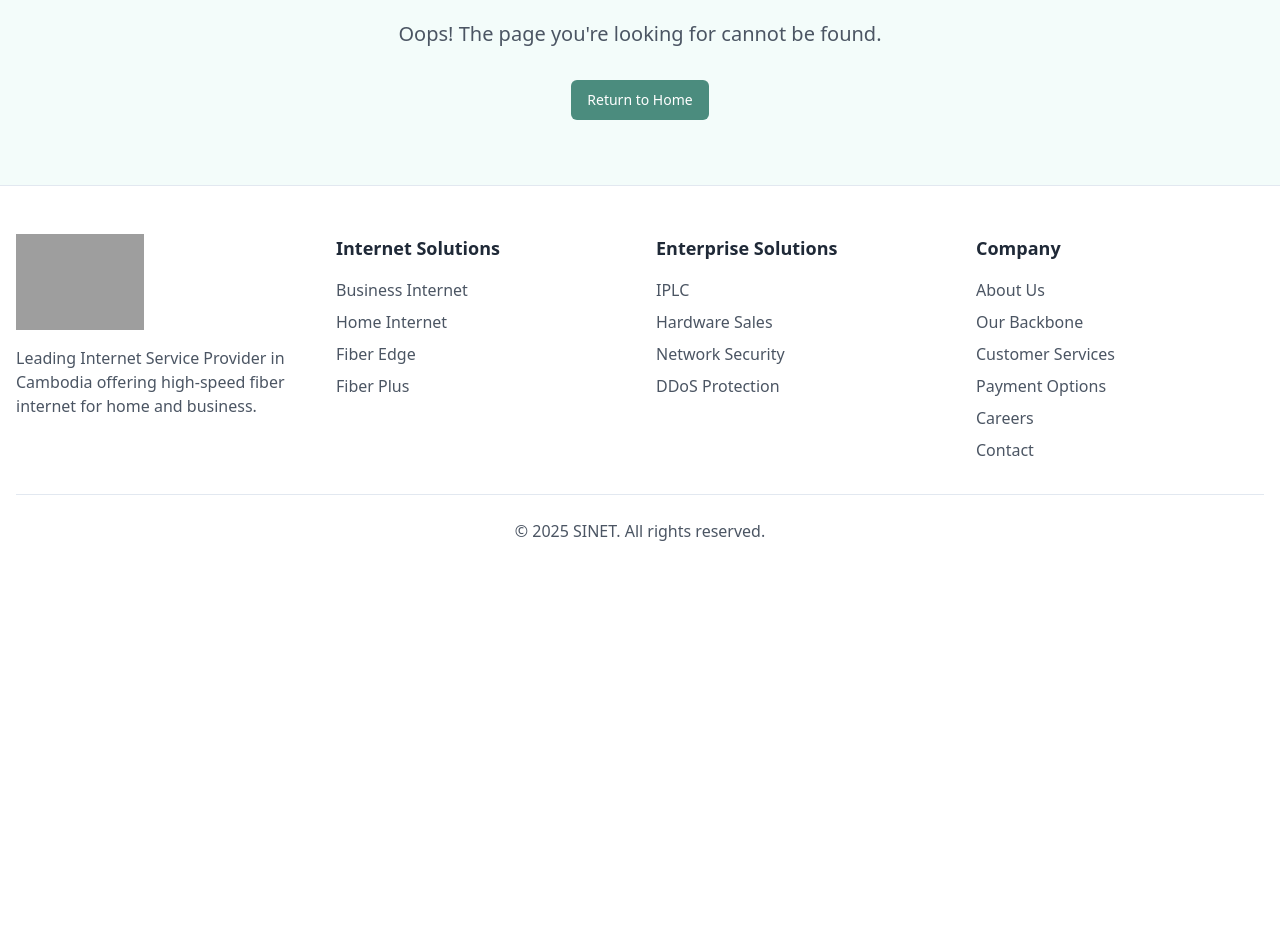
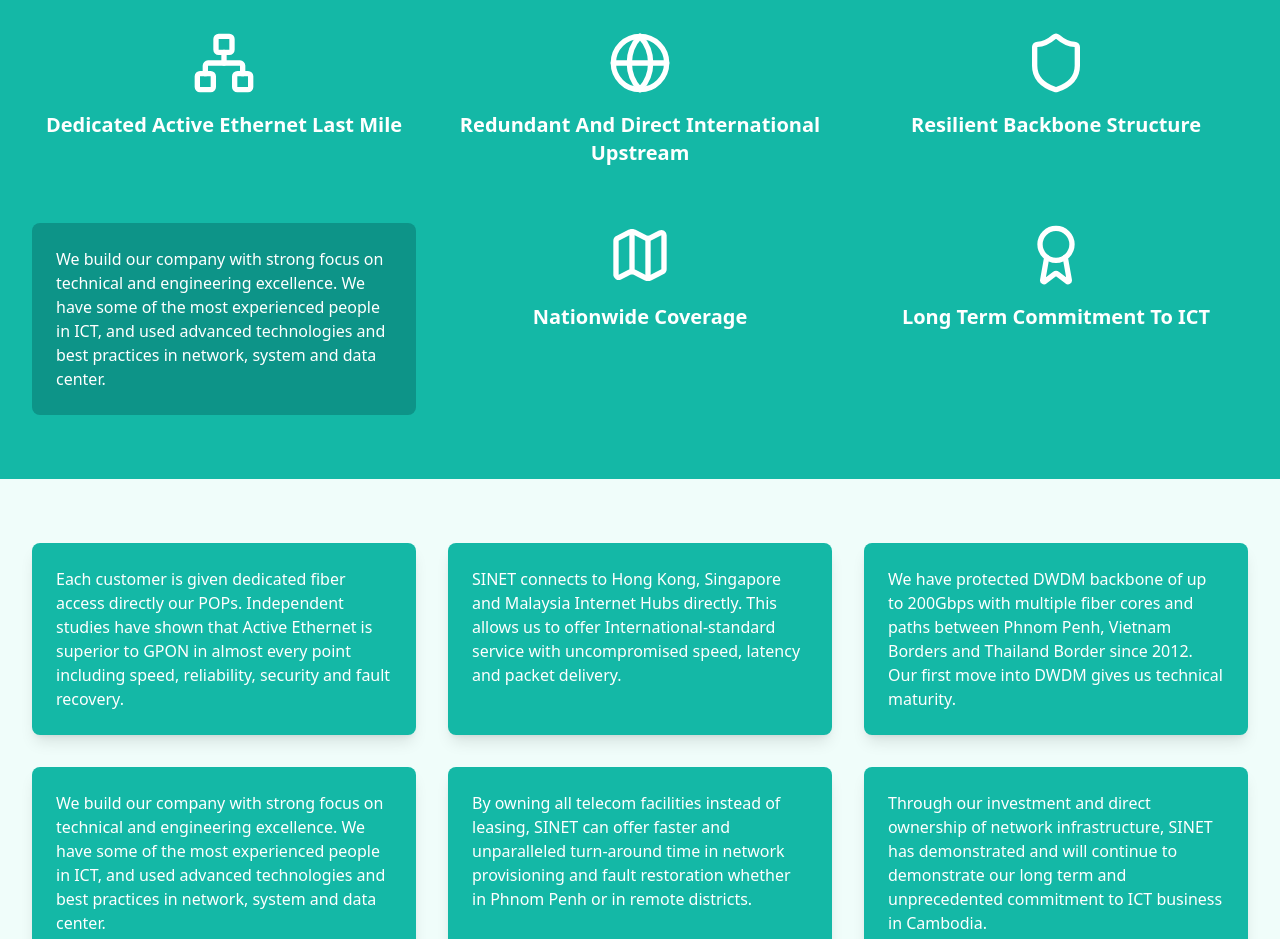
Before and after one commit to 2022172Samnang/sinet, a React (Vite) app: page /about-us/why-sinet in a window 1280 px wide. Shown: the part 233-1172 px from the top of the page. Before the commit the page ends 800 px from the top, so only its background shows below. Built offline with nearby package versions, Linux system fonts and the light colour scheme; grey boxes are pictures that could not be loaded.

Commit message:
Add Why SINET page
Create a page displaying the "Why SINET" information, including sections for key features and partner logos, based on the provided image. Add a route and link to it.

```diff
--- a/src/App.tsx
+++ b/src/App.tsx
@@ -13,6 +13,7 @@ import IPLCService from "./pages/IPLCService";
 import IPTransit from "./pages/IPTransit";
 import PaymentOptions from "./pages/PaymentOptions";
 import BackbonePage from "./pages/BackbonePage";
+import WhySinet from "./pages/WhySinet";
 
 const queryClient = new QueryClient();
 
@@ -38,6 +39,7 @@ const App = () => (
           <Route path="/enterprise-solution/ip-transit" element={<IPTransit />} />
           <Route path="/customer-service/payment-options" element={<PaymentOptions />} />
           <Route path="/about-us/our-backbone" element={<BackbonePage />} />
+          <Route path="/about-us/why-sinet" element={<WhySinet />} />
           {/* ADD ALL CUSTOM ROUTES ABOVE THE CATCH-ALL "*" ROUTE */}
           <Route path="*" element={<NotFound />} />
         </Routes>
--- /dev/null
+++ b/src/pages/WhySinet.tsx
@@ -0,0 +1,151 @@
+
+import React from "react";
+import Navbar from "@/components/Navbar";
+import Footer from "@/components/Footer";
+import { Network, Globe, Award, Shield, Map } from "lucide-react";
+import { Card, CardContent } from "@/components/ui/card";
+
+const WhySinet = () => {
+  return (
+    <div className="min-h-screen flex flex-col">
+      <Navbar />
+
+      {/* Hero Section */}
+      <section className="py-16 bg-teal-500 text-white">
+        <div className="container mx-auto px-4 md:px-8">
+          <h1 className="text-4xl font-bold text-center mb-12">WHY SINET</h1>
+
+          {/* Top advantages */}
+          <div className="grid grid-cols-1 md:grid-cols-3 gap-8 mb-12">
+            <div className="flex flex-col items-center text-center">
+              <Network className="w-16 h-16 mb-4" />
+              <h3 className="text-xl font-semibold mb-2">Dedicated Active Ethernet Last Mile</h3>
+            </div>
+
+            <div className="flex flex-col items-center text-center">
+              <Globe className="w-16 h-16 mb-4" />
+              <h3 className="text-xl font-semibold mb-2">Redundant And Direct International Upstream</h3>
+            </div>
+
+            <div className="flex flex-col items-center text-center">
+              <Shield className="w-16 h-16 mb-4" />
+              <h3 className="text-xl font-semibold mb-2">Resilient Backbone Structure</h3>
+            </div>
+          </div>
+
+          {/* Bottom advantages */}
+          <div className="grid grid-cols-1 md:grid-cols-3 gap-8">
+            <div className="bg-teal-600 p-6 rounded-lg">
+              <p className="text-white">
+                We build our company with strong focus on technical and engineering excellence. We have some of the most experienced people in ICT, and used advanced technologies and best practices in network, system and data center.
+              </p>
+            </div>
+
+            <div className="flex flex-col items-center text-center">
+              <Map className="w-16 h-16 mb-4" />
+              <h3 className="text-xl font-semibold mb-2">Nationwide Coverage</h3>
+            </div>
+
+            <div className="flex flex-col items-center text-center">
+              <Award className="w-16 h-16 mb-4" />
+              <h3 className="text-xl font-semibold mb-2">Long Term Commitment To ICT</h3>
+            </div>
+          </div>
+        </div>
+      </section>
+
+      {/* Detailed advantages */}
+      <section className="py-16 bg-teal-50">
+        <div className="container mx-auto px-4 md:px-8">
+          <div className="grid grid-cols-1 md:grid-cols-3 gap-8">
+            <Card className="bg-teal-500 text-white border-0 shadow-lg">
+              <CardContent className="p-6">
+                <p>
+                  Each customer is given dedicated fiber access directly our POPs. Independent studies have shown that Active Ethernet is superior to GPON in almost every point including speed, reliability, security and fault recovery.
+                </p>
+              </CardContent>
+            </Card>
+
+            <Card className="bg-teal-500 text-white border-0 shadow-lg">
+              <CardContent className="p-6">
+                <p>
+                  SINET connects to Hong Kong, Singapore and Malaysia Internet Hubs directly. This allows us to offer International-standard service with uncompromised speed, latency and packet delivery.
+                </p>
+              </CardContent>
+            </Card>
+
+            <Card className="bg-teal-500 text-white border-0 shadow-lg">
+              <CardContent className="p-6">
+                <p>
+                  We have protected DWDM backbone of up to 200Gbps with multiple fiber cores and paths between Phnom Penh, Vietnam Borders and Thailand Border since 2012. Our first move into DWDM gives us technical maturity.
+                </p>
+              </CardContent>
+            </Card>
+          </div>
+
+          <div className="grid grid-cols-1 md:grid-cols-3 gap-8 mt-8">
+            <Card className="bg-teal-500 text-white border-0 shadow-lg">
+              <CardContent className="p-6">
+                <p>
+                  We build our company with strong focus on technical and engineering excellence. We have some of the most experienced people in ICT, and used advanced technologies and best practices in network, system and data center.
+                </p>
+              </CardContent>
+            </Card>
+
+            <Card className="bg-teal-500 text-white border-0 shadow-lg">
+              <CardContent className="p-6">
+                <p>
+                  By owning all telecom facilities instead of leasing, SINET can offer faster and unparalleled turn-around time in network provisioning and fault restoration whether in Phnom Penh or in remote districts.
+                </p>
+              </CardContent>
+            </Card>
+
+            <Card className="bg-teal-500 text-white border-0 shadow-lg">
+              <CardContent className="p-6">
+                <p>
+                  Through our investment and direct ownership of network infrastructure, SINET has demonstrated and will continue to demonstrate our long term and unprecedented commitment to ICT business in Cambodia.
+                </p>
+              </CardContent>
+            </Card>
+          </div>
+        </div>
+      </section>
+
+      {/* National Partners */}
+      <section className="py-16 bg-white">
+        <div className="container mx-auto px-4 md:px-8">
+          <h2 className="text-3xl font-bold text-center text-gray-800 mb-12">NATIONAL PARTNERS</h2>
+
+          <div className="grid grid-cols-2 sm:grid-cols-3 md:grid-cols-4 lg:grid-cols-6 gap-8 mb-12">
+            {/* The images would be displayed here - placeholders used for now */}
+            {[...Array(12)].map((_, index) => (
+              <div key={index} className="bg-gray-100 p-4 h-24 flex items-center justify-center rounded">
+                <span className="text-gray-400">Partner Logo</span>
+              </div>
+            ))}
+          </div>
+        </div>
+      </section>
+
+      {/* International Partners */}
+      <section className="py-16 bg-gray-50">
+        <div className="container mx-auto px-4 md:px-8">
+          <h2 className="text-3xl font-bold text-center text-gray-800 mb-12">INTERNATIONAL PARTNERS</h2>
+
+          <div className="grid grid-cols-2 sm:grid-cols-3 md:grid-cols-4 lg:grid-cols-6 gap-8">
+            {/* The images would be displayed here - placeholders used for now */}
+            {[...Array(12)].map((_, index) => (
+              <div key={index} className="bg-gray-100 p-4 h-24 flex items-center justify-center rounded">
+                <span className="text-gray-400">Partner Logo</span>
+              </div>
+            ))}
+          </div>
+        </div>
+      </section>
+
+      <Footer />
+    </div>
+  );
+};
+
+export default WhySinet;
```
